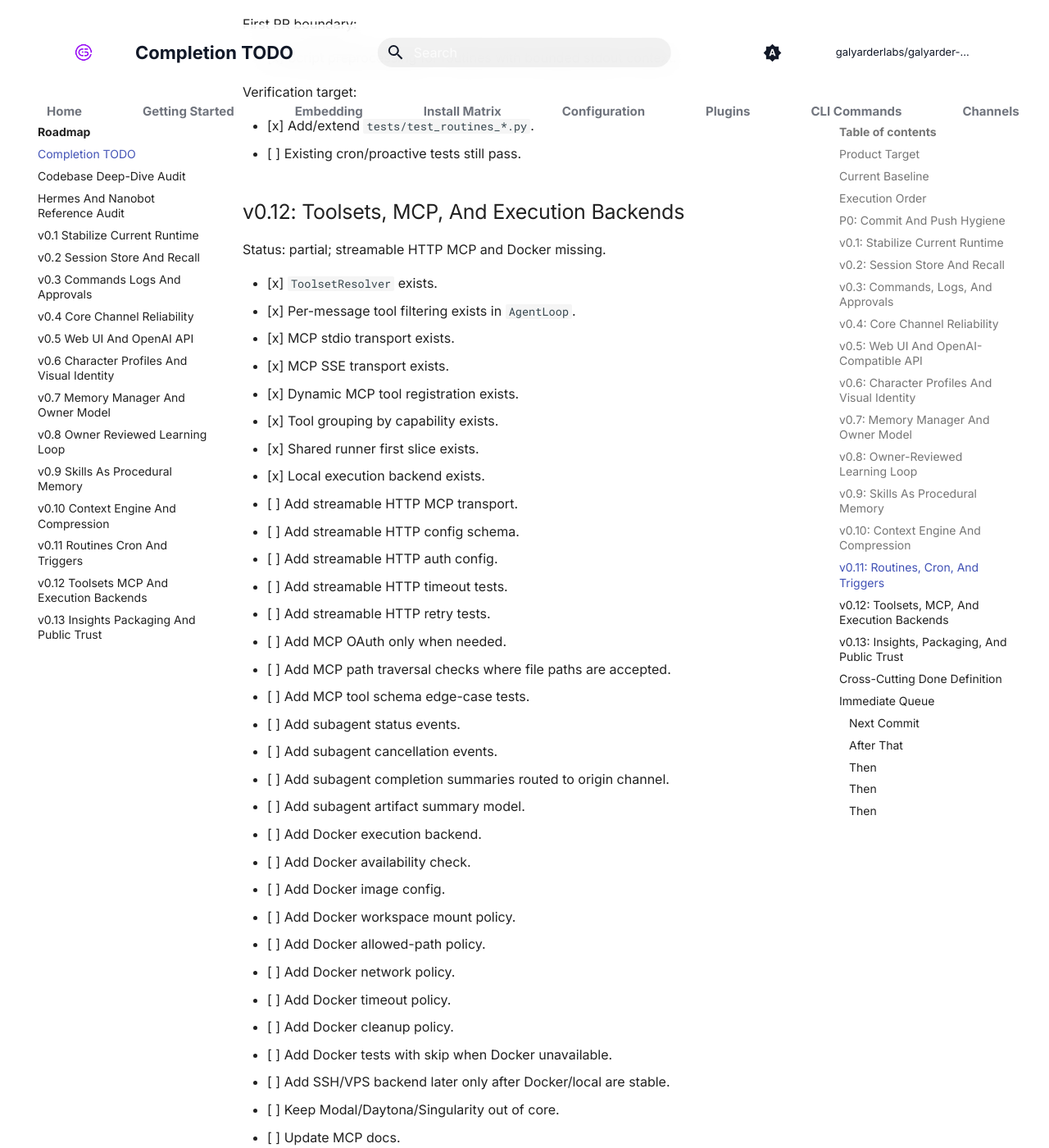
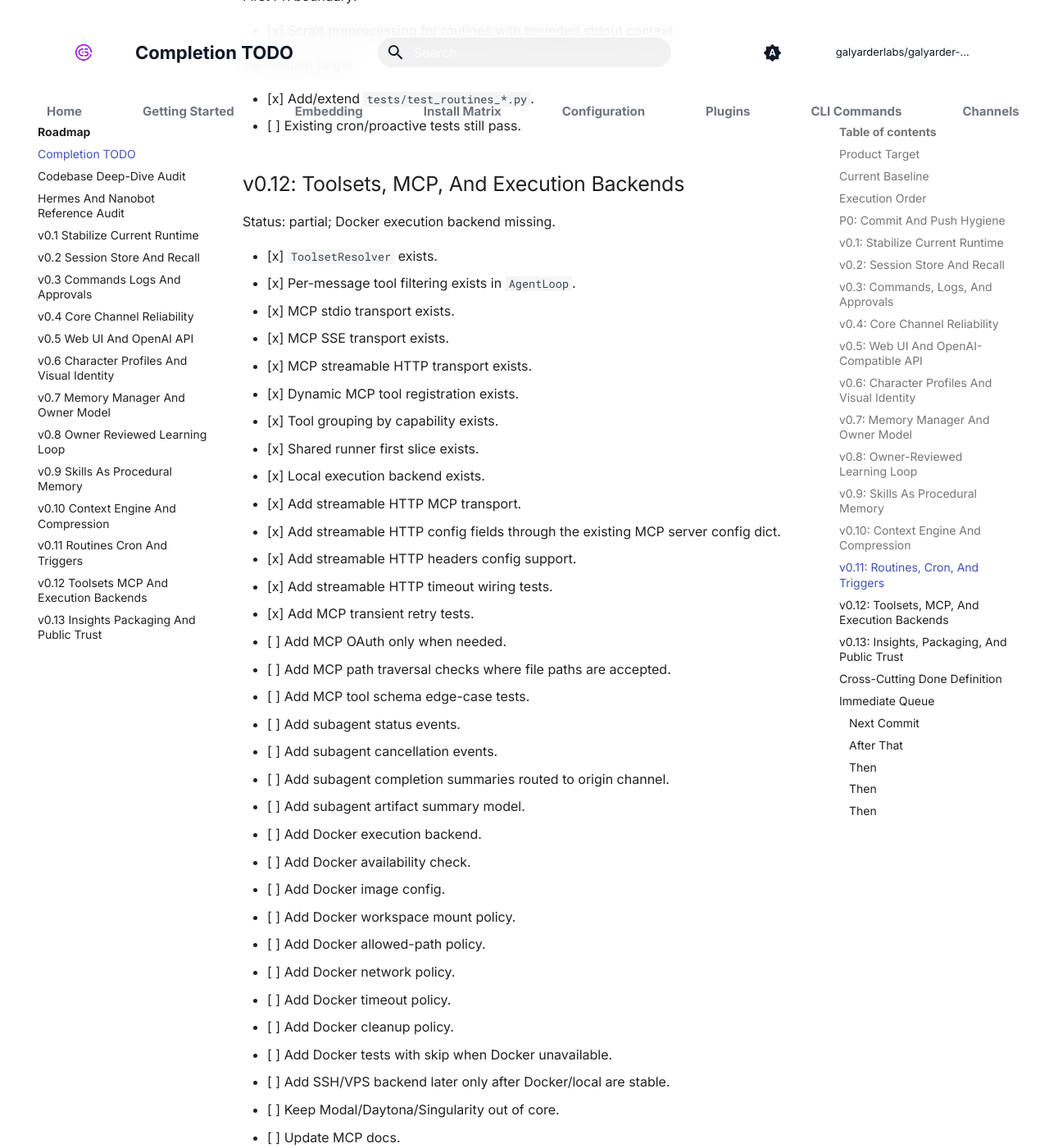
Before and after one commit to galyarderlabs/galyarder-agent, an MkDocs documentation site: the page built from docs/roadmap/TODO.md, in a window 1280 px wide and 1400 px high, scrolled down 19832 px. Shown: the whole window at 82% size. Built offline with MkDocs 1.6.1 and Material for MkDocs 9.7.7, drawn with Linux system fonts in a browser that asks for light colours; comment, search, counter and statistics services are not loaded; some of the changed text lies outside the part shown.

Commit message:
Add MCP streamable HTTP transport

```diff
--- a/docs/roadmap/TODO.md
+++ b/docs/roadmap/TODO.md
@@ -40,10 +40,9 @@ runner structure, and operational hardening.
 - [ ] No first-party product API server exists under `g_agent/api/`.
 - [ ] No WebSocket channel exists at `channels/websocket.py`.
 - [ ] No first-party `webui/` exists.
-- [ ] No formal memory manager exists under `g_agent/memory/`.
 - [x] Formal MemoryManager first slice exists under `g_agent/memory/`.
 - [x] Background learning reviewer first slice exists.
-- [ ] No streamable HTTP MCP transport exists.
+- [x] Streamable HTTP MCP transport exists in `mcp/manager.py`.
 - [ ] No Docker execution backend exists.
 
 ## Execution Order
@@ -645,21 +644,22 @@ Verification target:
 
 ## v0.12: Toolsets, MCP, And Execution Backends
 
-Status: partial; streamable HTTP MCP and Docker missing.
+Status: partial; Docker execution backend missing.
 
 - [x] `ToolsetResolver` exists.
 - [x] Per-message tool filtering exists in `AgentLoop`.
 - [x] MCP stdio transport exists.
 - [x] MCP SSE transport exists.
+- [x] MCP streamable HTTP transport exists.
 - [x] Dynamic MCP tool registration exists.
 - [x] Tool grouping by capability exists.
 - [x] Shared runner first slice exists.
 - [x] Local execution backend exists.
-- [ ] Add streamable HTTP MCP transport.
-- [ ] Add streamable HTTP config schema.
-- [ ] Add streamable HTTP auth config.
-- [ ] Add streamable HTTP timeout tests.
-- [ ] Add streamable HTTP retry tests.
+- [x] Add streamable HTTP MCP transport.
+- [x] Add streamable HTTP config fields through the existing MCP server config dict.
+- [x] Add streamable HTTP headers config support.
+- [x] Add streamable HTTP timeout wiring tests.
+- [x] Add MCP transient retry tests.
 - [ ] Add MCP OAuth only when needed.
 - [ ] Add MCP path traversal checks where file paths are accepted.
 - [ ] Add MCP tool schema edge-case tests.
@@ -683,12 +683,12 @@ Status: partial; streamable HTTP MCP and Docker missing.
 
 First PR boundary:
 
-- [ ] Streamable HTTP MCP transport with focused tests.
+- [x] Streamable HTTP MCP transport with focused tests.
 
 Verification target:
 
-- [ ] `pytest -q tests/test_toolsets.py tests/test_execution_backend.py`
-- [ ] Add/extend `tests/test_mcp_*.py`.
+- [x] `pytest -q tests/test_toolsets.py tests/test_execution_backend.py`
+- [x] Add/extend `tests/test_mcp_*.py`.
 
 ## v0.13: Insights, Packaging, And Public Trust
 
@@ -782,5 +782,5 @@ Every task is not done until:
 
 - [x] v0.10 compression integration.
 - [x] v0.11 routine script preprocessing.
-- [ ] v0.12 streamable HTTP MCP.
+- [x] v0.12 streamable HTTP MCP.
 - [ ] v0.5 minimal product API.
```
Also changed, not shown: CHANGELOG.md (+2 -0 lines), README.md (+3 -3 lines), ROADMAP.md (+1 -1 lines), docs/reports/hermes-nanobot-reference-audit.md (+3 -3 lines), docs/roadmap/v0.12-toolsets-mcp-execution.md (+12 -10 lines), 2 other files.
